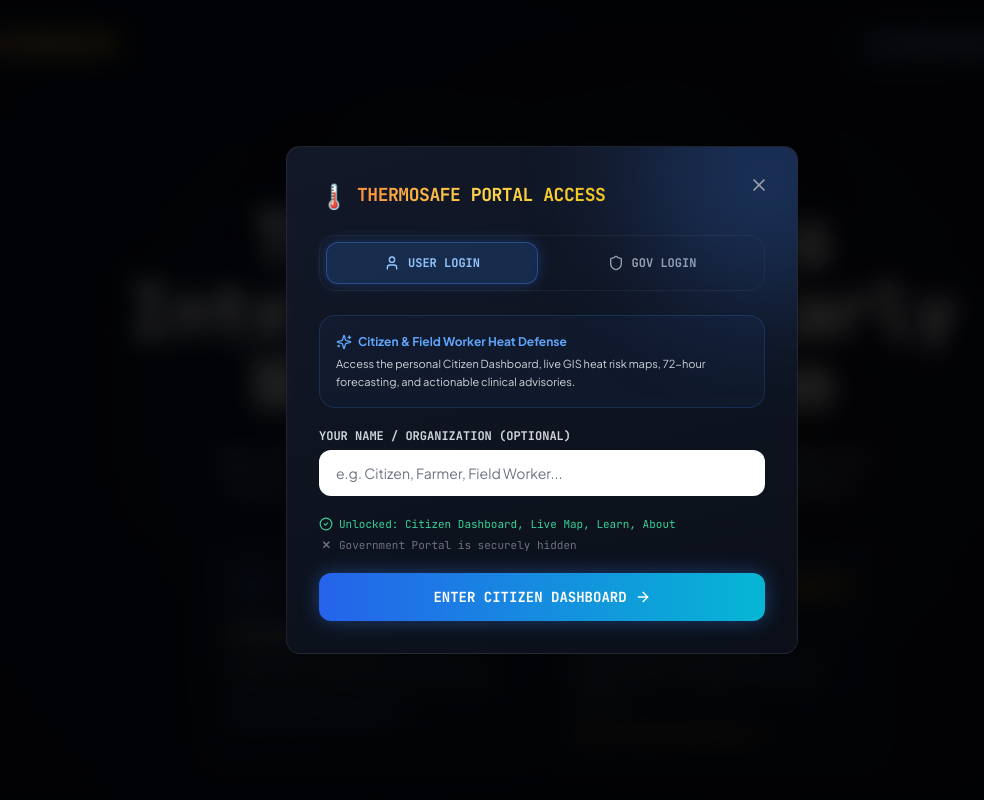
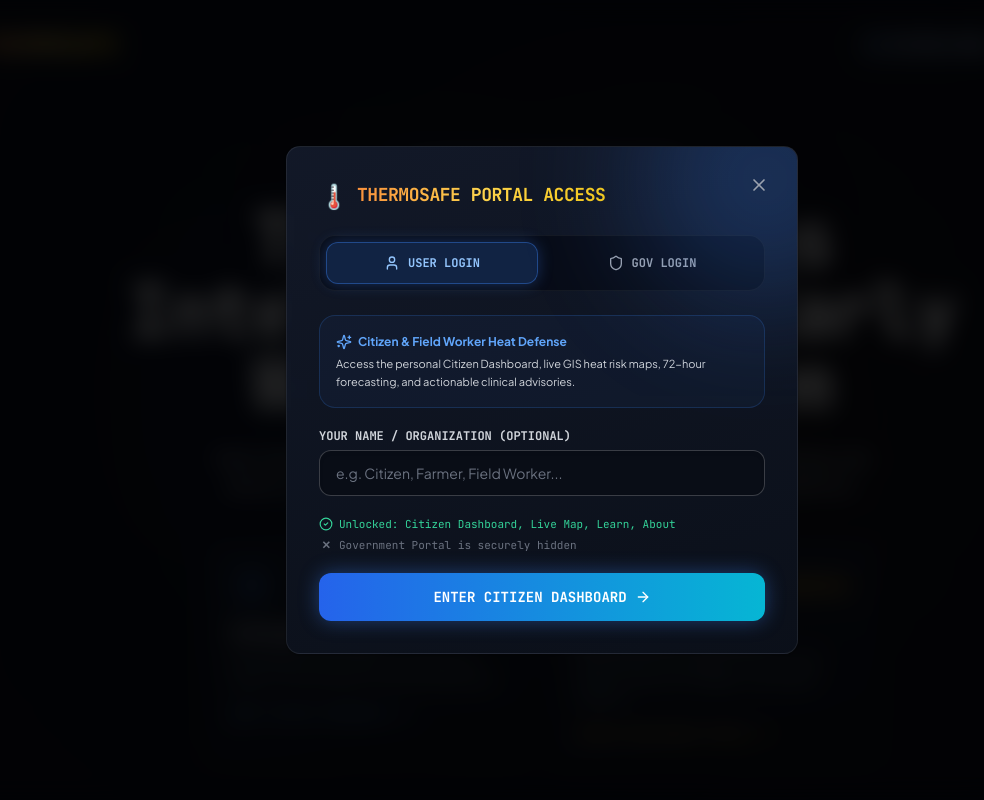
Before and after one commit to nagarjun012/THERMO-GUARD, a React (Vite) app in the folder frontend/: page / in a window 1280 px wide. Both pictures are taken after a click on the button "CITIZEN LOGIN". Shown: the top 800 px of the page, without its empty margins (98-1082 px from the left). Built offline with nearby package versions, Linux system fonts and the light colour scheme; no server answers.

Commit message:
fix(auth): fix input visibility in login modal and add autofill reset

```diff
--- a/frontend/src/components/auth/LoginModal.tsx
+++ b/frontend/src/components/auth/LoginModal.tsx
@@ -159,7 +159,8 @@ export const LoginModal: React.FC<LoginModalProps> = ({
                 placeholder="e.g. Citizen, Farmer, Field Worker..."
                 value={userName}
                 onChange={(e) => setUserName(e.target.value)}
-                className="w-full px-4 py-3 rounded-xl bg-dark-950/80 border border-white/10 text-white placeholder-gray-500 text-sm focus:outline-none focus:border-blue-500 transition-colors"
+                className="w-full px-4 py-3 rounded-xl bg-dark-900 border border-white/20 text-white placeholder-gray-500 text-sm focus:outline-none focus:border-blue-500 transition-colors shadow-inner"
+                style={{ backgroundColor: '#090d16', color: '#ffffff' }}
               />
             </div>
 
@@ -209,9 +210,10 @@ export const LoginModal: React.FC<LoginModalProps> = ({
                     onChange={(e) => { setGovId(e.target.value); setGovError(''); }}
                     required
                     placeholder="e.g. NDMA-HQ-882"
-                    className={`w-full px-4 py-3 rounded-xl bg-dark-950/80 border text-amber-300 font-mono text-sm focus:outline-none focus:border-amber-500 transition-colors ${
-                      govError ? 'border-red-500/50' : 'border-white/10'
+                    className={`w-full px-4 py-3 rounded-xl bg-dark-900 border text-amber-300 font-mono text-sm focus:outline-none focus:border-amber-500 transition-colors shadow-inner ${
+                      govError ? 'border-red-500/50' : 'border-white/20'
                     }`}
+                    style={{ backgroundColor: '#090d16', color: '#fcd34d' }}
                   />
                   <Shield className="w-4 h-4 text-amber-400 absolute right-3.5 top-3.5 pointer-events-none" />
                 </div>
@@ -228,9 +230,10 @@ export const LoginModal: React.FC<LoginModalProps> = ({
                     onChange={(e) => { setPasscode(e.target.value); setGovError(''); }}
                     required
                     placeholder="Enter official passcode..."
-                    className={`w-full px-4 py-3 rounded-xl bg-dark-950/80 border text-amber-300 font-mono text-sm focus:outline-none focus:border-amber-500 transition-colors ${
-                      govError ? 'border-red-500/50' : 'border-white/10'
+                    className={`w-full px-4 py-3 rounded-xl bg-dark-900 border text-amber-300 font-mono text-sm focus:outline-none focus:border-amber-500 transition-colors shadow-inner ${
+                      govError ? 'border-red-500/50' : 'border-white/20'
                     }`}
+                    style={{ backgroundColor: '#090d16', color: '#fcd34d' }}
                   />
                   <Lock className="w-4 h-4 text-amber-400 absolute right-3.5 top-3.5 pointer-events-none" />
                 </div>
--- a/frontend/src/index.css
+++ b/frontend/src/index.css
@@ -290,3 +290,14 @@ code, pre, .font-mono {
 .dark-popup .leaflet-popup-close-button:hover {
   color: #ffffff !important;
 }
+
+/* Browser autofill reset for dark theme */
+input:-webkit-autofill,
+input:-webkit-autofill:hover,
+input:-webkit-autofill:focus,
+input:-webkit-autofill:active {
+  -webkit-box-shadow: 0 0 0 30px #090d16 inset !important;
+  -webkit-text-fill-color: #ffffff !important;
+  caret-color: #ffffff !important;
+  transition: background-color 5000s ease-in-out 0s;
+}
--- a/frontend/tailwind.config.js
+++ b/frontend/tailwind.config.js
@@ -4,7 +4,7 @@ export default {
   theme: {
     extend: {
       colors: {
-        dark: { 900: '#0a0e1a', 800: '#111827', 700: '#1a1f2e', 600: '#242b3d' },
+        dark: { 950: '#070b14', 900: '#0a0e1a', 800: '#111827', 700: '#1a1f2e', 600: '#242b3d' },
         risk: { safe: '#10b981', low: '#eab308', moderate: '#f97316', high: '#ef4444', extreme: '#a855f7' },
         accent: { DEFAULT: '#3b82f6', light: '#60a5fa', dark: '#2563eb' },
       },
```
